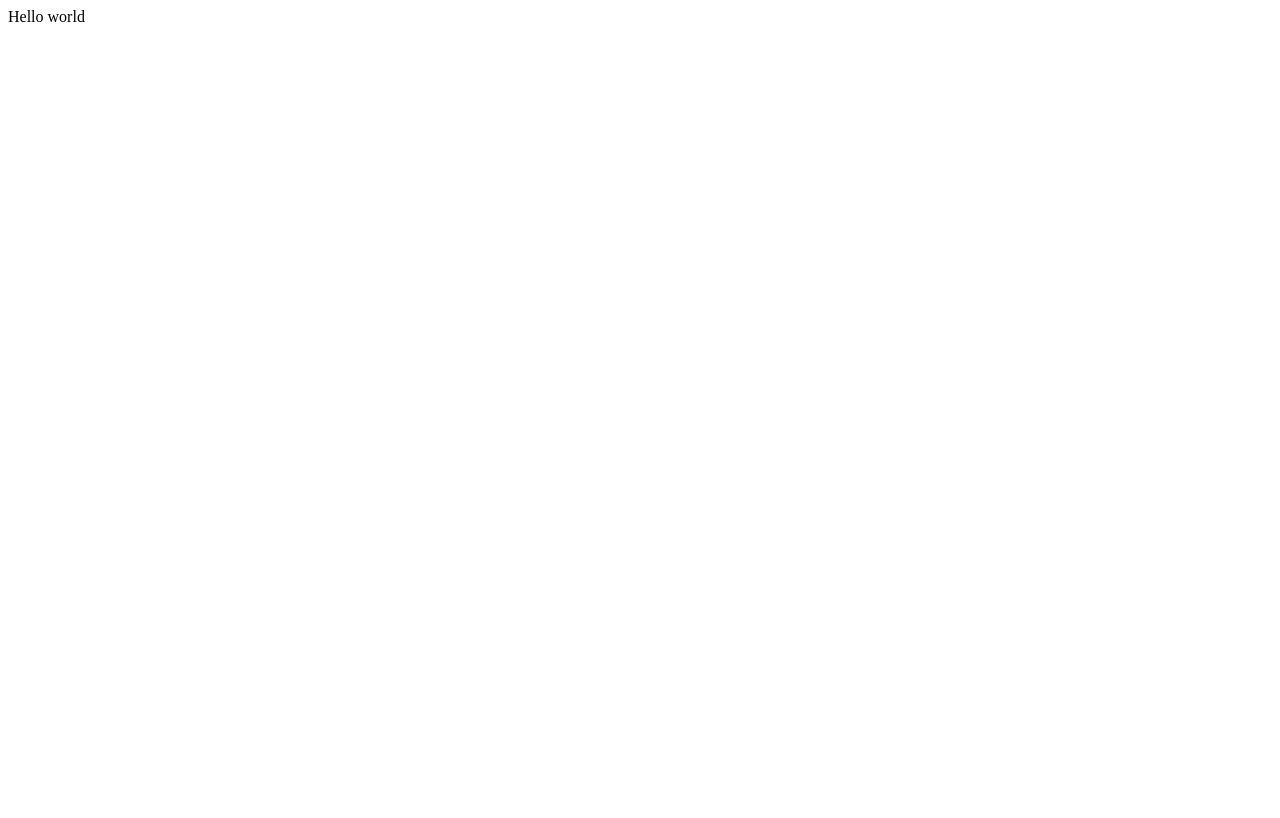
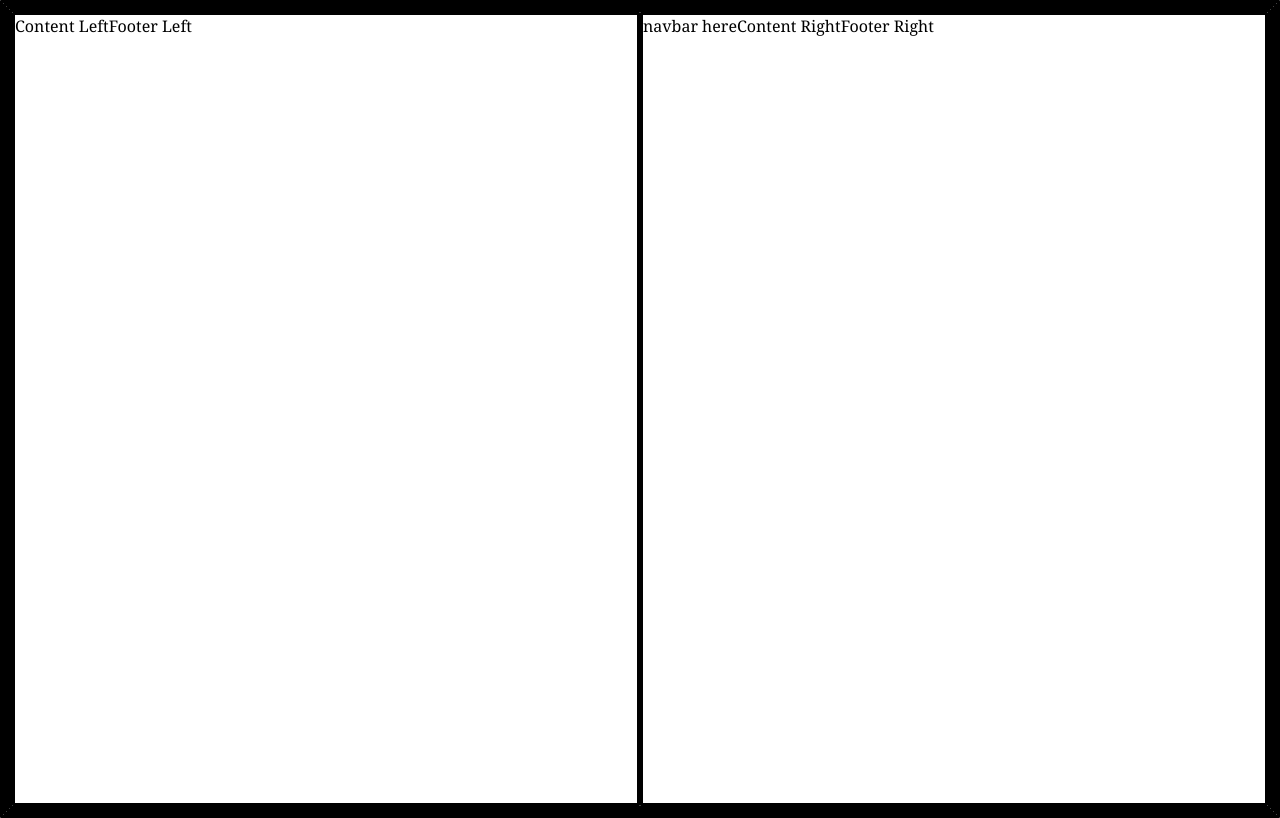
Before and after one commit to troy1eighty2/fatima, a React (Vite) app: page / in a window 1280 px wide. Built offline with nearby package versions, Linux system fonts and the light colour scheme.

Commit message:
strcuture

```diff
--- a/src/App.jsx
+++ b/src/App.jsx
@@ -1,10 +1,30 @@
-import { useState } from 'react'
+import NavBar from "./components/Navbar";
+import FooterLeft from "./components/FooterLeft";
+import FooterRight from "./components/FooterRight";
+import ContentLeft from "./components/ContentLeft";
+import ContentRight from "./components/ContentRight";
+import styles from "./App.module.css";
 
+import { useState } from "react";
 function App() {
+
+  const [leftContent, setLeftContent] = useState();
+  const [rightContent, setRightContent] = useState();
+  const [homeContent, setHomeContent] = useState();
 
   return (
     <>
-      Hello world
+      <div className={styles.container}>
+        <div className={styles.left}>
+          <ContentLeft className={styles.contentleft}>{ }</ContentLeft>
+          <FooterLeft className={styles.bottomleft}></FooterLeft>
+        </div>
+        <div className={styles.right}>
+          <NavBar className={styles.navbar}></NavBar>
+          <ContentRight className={styles.contentright}></ContentRight>
+          <FooterRight className={styles.bottomright}></FooterRight>
+        </div>
+      </div>
     </>
   )
 }
--- a/src/App.module.css
+++ b/src/App.module.css
@@ -0,0 +1,52 @@
+* {
+  margin: 0;
+  padding: 0;
+  box-sizing: border-box;
+  list-style: none;
+  font-family: Georgia, 'Times New Roman', Times, serif;
+  border-style: solid;
+  border-radius: 1px;
+}
+
+.container {
+  display: flex;
+  height: 100vh;
+}
+
+.left,
+.right {
+  display: flex;
+  width: 50%;
+  position: relative;
+  flex-direction: column;
+  overflow: hidden;
+}
+
+.navbar {
+  height: 60px;
+  background-color: red;
+  display: flex;
+  align-items: center;
+  justify-content: center;
+}
+
+.contentleft,
+.contentright {
+  flex-grow: 1;
+  /* Takes up remaining space */
+  overflow-y: auto;
+  /* Enables scrolling if content overflows */
+  padding: 20px;
+  /* Adds padding inside content */
+  background-color: gray;
+}
+
+.bottomleft {
+  height: 100px;
+  /* Fixed height for footers */
+  background-color: blue;
+  color: white;
+  display: flex;
+  align-items: center;
+  justify-content: center;
+}
--- /dev/null
+++ b/src/components/ContentLeft.jsx
@@ -0,0 +1,7 @@
+function ContentLeft() {
+  return <>
+    Content Left
+  </>
+}
+
+export default ContentLeft;
--- /dev/null
+++ b/src/components/ContentRight.jsx
@@ -0,0 +1,7 @@
+function ContentRight() {
+  return <>
+    Content Right
+  </>
+}
+
+export default ContentRight;
--- /dev/null
+++ b/src/components/FooterLeft.jsx
@@ -0,0 +1,7 @@
+function FooterLeft() {
+  return <>
+    Footer Left
+  </>
+}
+
+export default FooterLeft;
--- /dev/null
+++ b/src/components/FooterRight.jsx
@@ -0,0 +1,7 @@
+function FooterRight() {
+  return <>
+    Footer Right
+  </>
+}
+
+export default FooterRight;
--- /dev/null
+++ b/src/components/Navbar.jsx
@@ -0,0 +1,7 @@
+function NavBar() {
+  return <>
+    navbar here
+  </>
+}
+
+export default NavBar
```
Also changed, not shown: src/pages/Cart.jsx (added), src/pages/Contact.jsx (added), src/pages/Faq.jsx (added), src/pages/Home.jsx (added), src/pages/Shop.jsx (added).
